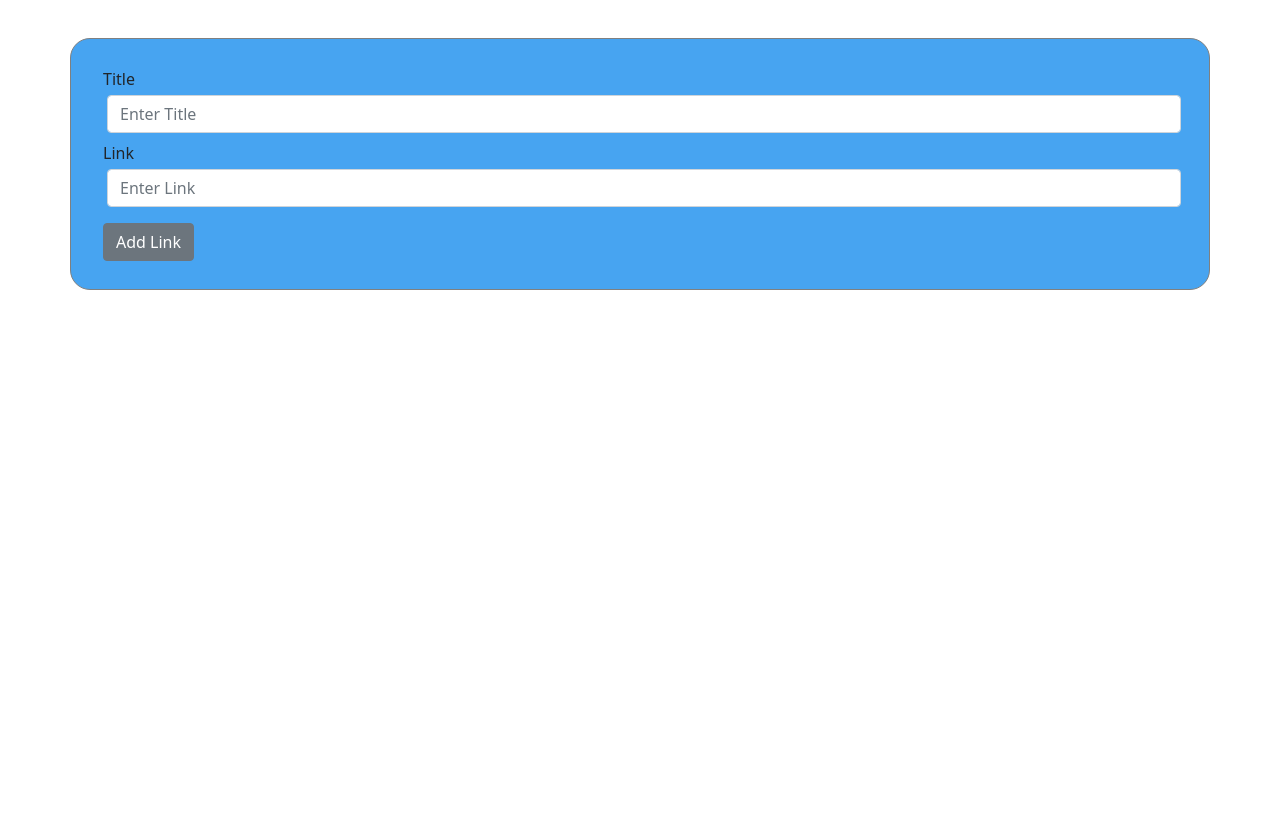
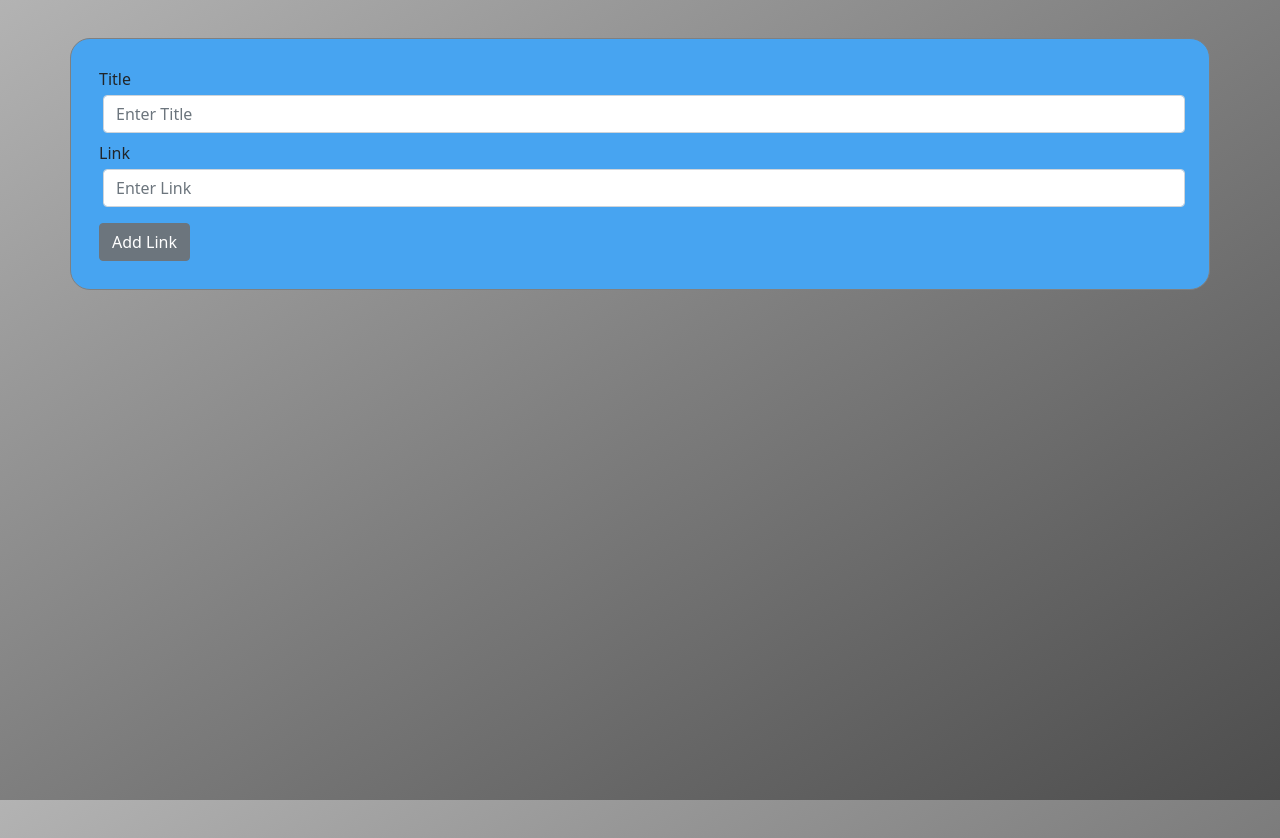
Before and after one commit to YoussefSherif10/reddit_Angular, an Angular app: page / in a window 1280 px wide. Before the commit the page ends 800 px from the top, so only its background shows below. Built offline with nearby package versions, Linux system fonts and the light colour scheme.

Commit message:
added background gradient

```diff
--- a/src/styles.css
+++ b/src/styles.css
@@ -1,7 +1,16 @@
-form {
+.container-sm {
   margin-top: 3%;
   padding: 20px 20px 20px;
   background-color: #47a4f1;
   border: 1px solid grey;
   border-radius: 20px;
 }
+
+html {
+  height: 100%;
+}
+
+body {
+  min-height: 100%;
+  background-image: linear-gradient(to left top, #4d4d4d, #656565, #7e7e7e, #989898, #b3b3b3);
+}
```
